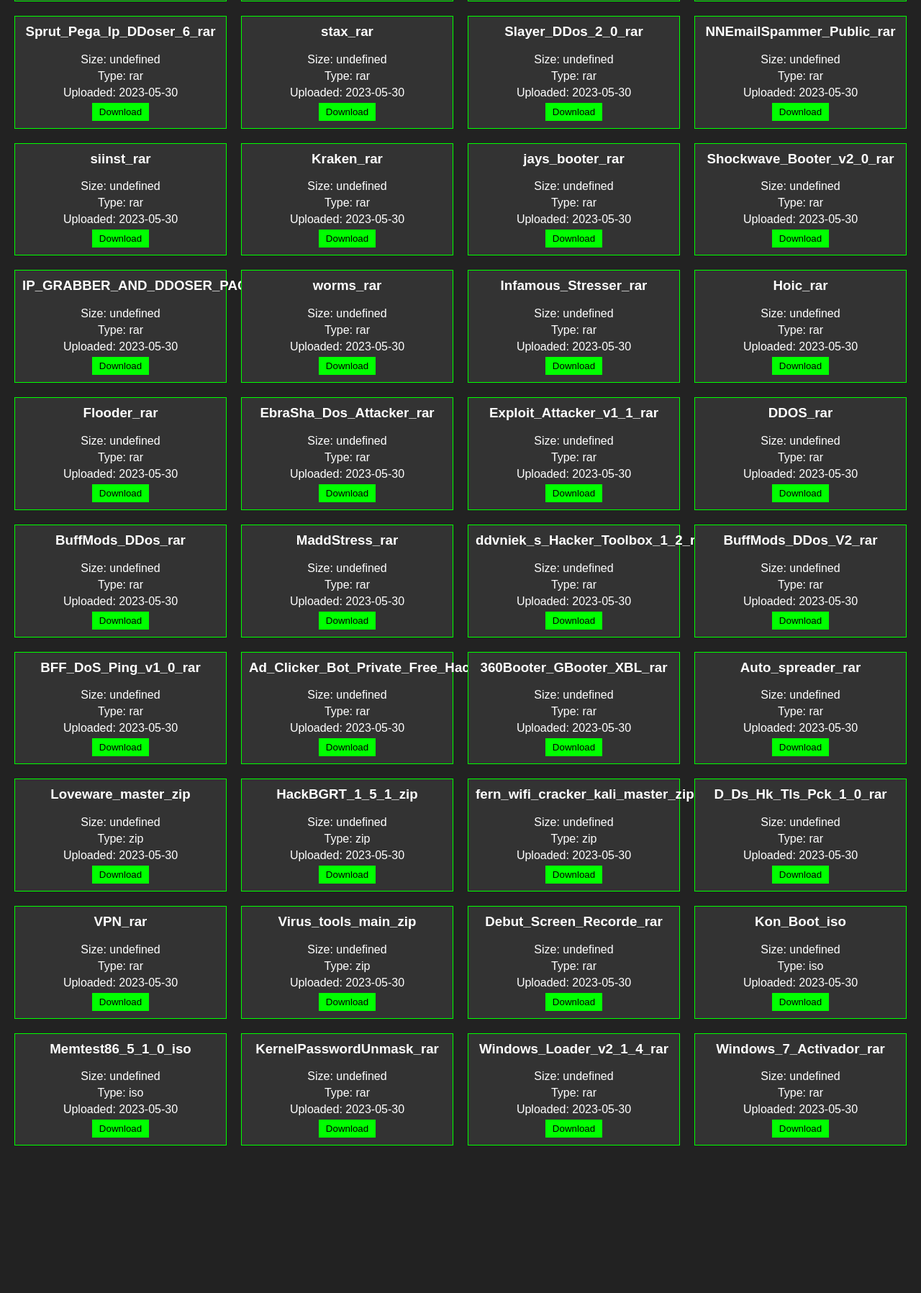
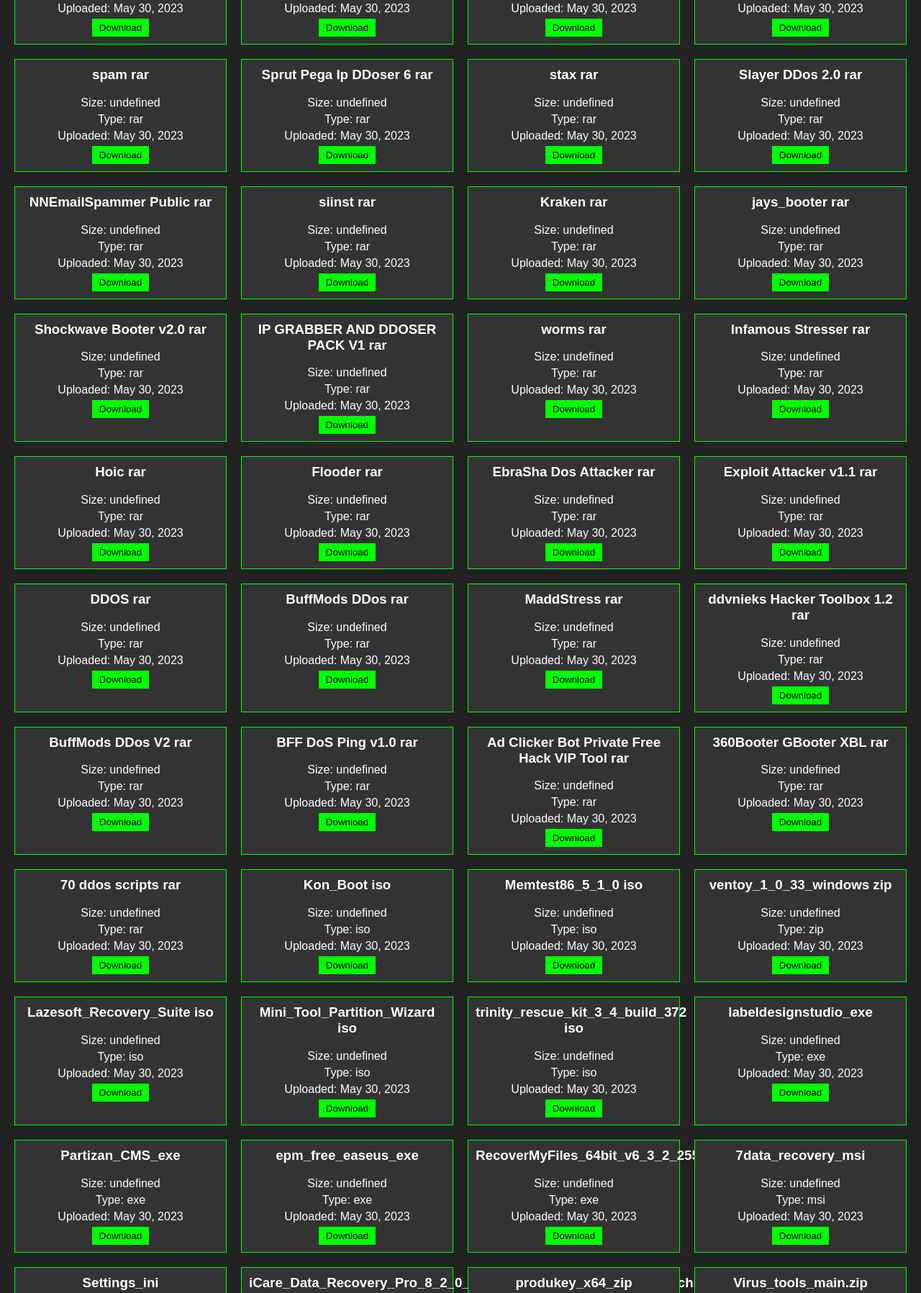
Before and after one commit to PvtSpace/Mainspace, a plain HTML site: page index2.html in a window 1280 px wide. Shown: the part 882-2679 px from the top of the page at 72% size. Before the commit the page ends 2514 px from the top, so only its background shows below. Drawn offline with Linux system fonts and the light colour scheme.

Commit message:
Add files via upload

```diff
--- a/index2.html
+++ b/index2.html
@@ -19,6 +19,12 @@
      h4 {
       color: rgb(255, 0, 0);
       text-align: center;
+
+    }
+    h5 {
+      color: rgb(221, 255, 0);
+      text-align: right;
+
     }
 
     .file-details {
@@ -73,328 +79,370 @@
 <body>
   <h1>Data Base area 1</h1>
   <h4>Be carefully ! These files can be harmfull !</h4>
+  <h5>There are 47 files ready to download</h5>
 
   <input type="search" id="searchInput" placeholder="Search by file name" oninput="searchFiles()">
 
   <div class="file-details" id="fileList"></div>
   <script>
     const files = [
-      {
-        name: 'Internet_Download_Manager_6_41_Build_zip',
-type: 'zip',
-uploadedDate: '2023-05-30',
-filePath: 'https://anonfiles.com/e9Tdr8ucz6/Internet_Download_Manager_6_41_Build_zip'
+
+{
+name: 'EfficientReminder Setup exe',
+type: 'exe',
+uploadedDate: 'May 30, 2023',
+filePath: 'https://anonfiles.com/Feq2s4u2z2/EfficientReminder_Setup_exe'
 },
 {
-name: 'LOIC_1_0_8_binary_zip',
+name: 'Internet Download Manager 6.41 Build zip',
 type: 'zip',
-uploadedDate: '2023-05-30',
+uploadedDate: 'May 30, 2023',
+filePath:'https://anonfiles.com/e9Tdr8ucz6/Internet_Download_Manager_6_41_Build_zip'
+},
+{
+name: 'LOIC 1.0.8 binary zip',
+type: 'zip',
+uploadedDate: 'May 30, 2023',
 filePath: 'https://anonfiles.com/odVcr3uaz3/LOIC_1_0_8_binary_zip'
 },
 {
-name: 'DevModding_DDos_v3_zip',
+name: 'DevModding DDos v3 zip',
 type: 'zip',
-uploadedDate: '2023-05-30',
+uploadedDate: 'May 30, 2023',
 filePath: 'https://anonfiles.com/B1Zer2u9z9/DevModding_DDos_v3_zip'
 },
 {
-name: 'Destroy_DoS_zip',
+name: 'Destroy DoS zip',
 type: 'zip',
-uploadedDate: '2023-05-30',
+uploadedDate: 'May 30, 2023',
 filePath: 'https://anonfiles.com/C7Zcr3u0zf/Destroy_DoS_zip'
 },
 {
-name: 'DDOSER_APRIL_PATCH_zip',
+name: 'DDOSER APRIL PATCH zip',
 type: 'zip',
-uploadedDate: '2023-05-30',
+uploadedDate: 'May 30, 2023',
 filePath: 'https://anonfiles.com/DeZdr7uaz8/DDOSER_APRIL_PATCH_zip'
 },
 {
-name: 'works_rar',
+name: 'works rar',
 type: 'rar',
-uploadedDate: '2023-05-30',
+uploadedDate: 'May 30, 2023',
 filePath: 'https://anonfiles.com/EaZ6rdu6z0/works_rar'
 },
 {
-name: 'Pro_Dos_zip',
+name: 'Pro Dos zip',
 type: 'zip',
-uploadedDate: '2023-05-30',
+uploadedDate: 'May 30, 2023',
 filePath: 'https://anonfiles.com/H7Zardu3z9/Pro_Dos_zip'
 },
 {
-name: 'VIRUS001_TB_master_batch_zip',
+name: 'VIRUS001 TB master batch zip',
 type: 'zip',
-uploadedDate: '2023-05-30',
+uploadedDate: 'May 30, 2023',
 filePath: 'https://anonfiles.com/I3Z6r8u0zc/VIRUS001_TB_master_batch_zip'
 },
 {
-name: 'Virus_Maker_rar',
+name: 'Virus Maker rar',
 type: 'rar',
-uploadedDate: '2023-05-30',
+uploadedDate: 'May 30, 2023',
 filePath: 'https://anonfiles.com/LfZ1rbu1zc/Virus_Maker_rar'
 },
 {
-name: 'UDP_Flooder_By_FKN_rar',
+name: 'UDP Flooder By FKN rar',
 type: 'rar',
-uploadedDate: '2023-05-30',
+uploadedDate: 'May 30, 2023',
 filePath: 'https://anonfiles.com/MfZ3r0u5zc/UDP_Flooder_By_FKN_rar'
 },
 {
-name: 'TeV_DoS_rar',
+name: 'TeV DoS rar',
 type: 'rar',
-uploadedDate: '2023-05-30',
+uploadedDate: 'May 30, 2023',
 filePath: 'https://anonfiles.com/O0Z5rfufz4/TeV_DoS_rar'
 },
 {
-name: 'Super_virus_rar',
+name: 'Super virus rar',
 type: 'rar',
-uploadedDate: '2023-05-30',
+uploadedDate: 'May 30, 2023',
 filePath: 'https://anonfiles.com/RdZar4ucz6/Super_virus_rar'
 },
 {
-name: 'Tsunami_rar',
+name: 'Tsunami rar',
 type: 'rar',
-uploadedDate: '2023-05-30',
+uploadedDate: 'May 30, 2023',
 filePath: 'https://anonfiles.com/S0Z5rcu9z7/Tsunami_rar'
 },
 {
-name: 'ddoser_zip',
+name: 'ddoser zip',
 type: 'zip',
-uploadedDate: '2023-05-30',
+uploadedDate: 'May 30, 2023',
 filePath: 'https://anonfiles.com/T3Z6r8u9z2/ddoser_zip'
 },
 {
-name: 'stllssvr_rar',
+name: 'stllssvr rar',
 type: 'rar',
-uploadedDate: '2023-05-30',
+uploadedDate: 'May 30, 2023',
 filePath: 'https://anonfiles.com/UbZ4r9udzf/stllssvr_rar'
 },
 {
-name: 'spam_rar',
+name: 'spam rar',
 type: 'rar',
-uploadedDate: '2023-05-30',
+uploadedDate: 'May 30, 2023',
 filePath: 'https://anonfiles.com/V3Z2r6u3z9/spam_rar'
 },
 {
-name: 'Sprut_Pega_Ip_DDoser_6_rar',
+name: 'Sprut Pega Ip DDoser 6 rar',
 type: 'rar',
-uploadedDate: '2023-05-30',
+uploadedDate: 'May 30, 2023',
 filePath: 'https://anonfiles.com/WaZbr2ufz4/Sprut_Pega_Ip_DDoser_6_rar'
 },
 {
-name: 'stax_rar',
+name: 'stax rar',
 type: 'rar',
-uploadedDate: '2023-05-30',
+uploadedDate: 'May 30, 2023',
 filePath: 'https://anonfiles.com/Y6Zar7u2z8/stax_rar'
 },
 {
-name: 'Slayer_DDos_2_0_rar',
+name: 'Slayer DDos 2.0 rar',
 type: 'rar',
-uploadedDate: '2023-05-30',
+uploadedDate: 'May 30, 2023',
 filePath: 'https://anonfiles.com/a6a4s8uez3/Slayer_DDos_2_0_rar'
 },
 {
-name: 'NNEmailSpammer_Public_rar',
+name: 'NNEmailSpammer Public rar',
 type: 'rar',
-uploadedDate: '2023-05-30',
+uploadedDate: 'May 30, 2023',
 filePath: 'https://anonfiles.com/b4adsdubz8/NNEmailSpammer_Public_rar'
 },
 {
-name: 'siinst_rar',
+name: 'siinst rar',
 type: 'rar',
-uploadedDate: '2023-05-30',
+uploadedDate: 'May 30, 2023',
 filePath: 'https://anonfiles.com/c3a2s4u7z2/siinst_rar'
 },
 {
-name: 'Kraken_rar',
+name: 'Kraken rar',
 type: 'rar',
-uploadedDate: '2023-05-30',
+uploadedDate: 'May 30, 2023',
 filePath: 'https://anonfiles.com/d1aesbuczb/Kraken_rar'
 },
 {
-name: 'jays_booter_rar',
+name: 'jays_booter rar',
 type: 'rar',
-uploadedDate: '2023-05-30',
+uploadedDate: 'May 30, 2023',
 filePath: 'https://anonfiles.com/eea9s8u3zd/jays_booter_rar'
 },
 {
-name: 'Shockwave_Booter_v2_0_rar',
+name: 'Shockwave Booter v2.0 rar',
 type: 'rar',
-uploadedDate: '2023-05-30',
+uploadedDate: 'May 30, 2023',
 filePath: 'https://anonfiles.com/g9a7s4uaz4/Shockwave_Booter_v2_0_rar'
 },
 {
-name: 'IP_GRABBER_AND_DDOSER_PACK_V1_rar',
+name: 'IP GRABBER AND DDOSER PACK V1 rar',
 type: 'rar',
-uploadedDate: '2023-05-30',
+uploadedDate: 'May 30, 2023',
 filePath: 'https://anonfiles.com/h2a0s5ubz9/IP_GRABBER_AND_DDOSER_PACK_V1_rar'
 },
 {
-name: 'worms_rar',
+name: 'worms rar',
 type: 'rar',
-uploadedDate: '2023-05-30',
+uploadedDate: 'May 30, 2023',
 filePath: 'https://anonfiles.com/i7a5s1u6z3/worms_rar'
 },
 {
-name: 'Infamous_Stresser_rar',
+name: 'Infamous Stresser rar',
 type: 'rar',
-uploadedDate: '2023-05-30',
+uploadedDate: 'May 30, 2023',
 filePath: 'https://anonfiles.com/k6acs5ubz8/Infamous_Stresser_rar'
 },
 {
-name: 'Hoic_rar',
+name: 'Hoic rar',
 type: 'rar',
-uploadedDate: '2023-05-30',
+uploadedDate: 'May 30, 2023',
 filePath: 'https://anonfiles.com/m7afs0ufza/Hoic_rar'
 },
 {
-name: 'Flooder_rar',
+name: 'Flooder rar',
 type: 'rar',
-uploadedDate: '2023-05-30',
+uploadedDate: 'May 30, 2023',
 filePath: 'https://anonfiles.com/nba5s0uez7/Flooder_rar'
 },
 {
-name: 'EbraSha_Dos_Attacker_rar',
+name: 'EbraSha Dos Attacker rar',
 type: 'rar',
-uploadedDate: '2023-05-30',
+uploadedDate: 'May 30, 2023',
 filePath: 'https://anonfiles.com/ocaas8u7z3/EbraSha_Dos_Attacker_rar'
 },
 {
-name: 'Exploit_Attacker_v1_1_rar',
+name: 'Exploit Attacker v1.1 rar',
 type: 'rar',
-uploadedDate: '2023-05-30',
+uploadedDate: 'May 30, 2023',
 filePath: 'https://anonfiles.com/p7aes4u3zd/Exploit_Attacker_v1_1_rar'
 },
 {
-name: 'DDOS_rar',
+name: 'DDOS rar',
 type: 'rar',
-uploadedDate: '2023-05-30',
+uploadedDate: 'May 30, 2023',
 filePath: 'https://anonfiles.com/qeafs7u7za/DDOS_rar'
 },
 {
-name: 'BuffMods_DDos_rar',
+name: 'BuffMods DDos rar',
 type: 'rar',
-uploadedDate: '2023-05-30',
+uploadedDate: 'May 30, 2023',
 filePath: 'https://anonfiles.com/tba9s0uaz4/BuffMods_DDos_rar'
 },
 {
-name: 'MaddStress_rar',
+name: 'MaddStress rar',
 type: 'rar',
-uploadedDate: '2023-05-30',
+uploadedDate: 'May 30, 2023',
 filePath: 'https://anonfiles.com/ueaas3u4z3/MaddStress_rar'
 },
 {
-name: 'ddvniek_s_Hacker_Toolbox_1_2_rar',
+name: 'ddvnieks Hacker Toolbox 1.2 rar',
 type: 'rar',
-uploadedDate: '2023-05-30',
+uploadedDate: 'May 30, 2023',
 filePath: 'https://anonfiles.com/v3a9s0udzd/ddvniek_s_Hacker_Toolbox_1_2_rar'
 },
 {
-name: 'BuffMods_DDos_V2_rar',
+name: 'BuffMods DDos V2 rar',
 type: 'rar',
-uploadedDate: '2023-05-30',
+uploadedDate: 'May 30, 2023',
 filePath: 'https://anonfiles.com/w6adscufz7/BuffMods_DDos_V2_rar'
 },
 {
-name: 'BFF_DoS_Ping_v1_0_rar',
+name: 'BFF DoS Ping v1.0 rar',
 type: 'rar',
-uploadedDate: '2023-05-30',
+uploadedDate: 'May 30, 2023',
 filePath: 'https://anonfiles.com/x2acs0u1zf/BFF_DoS_Ping_v1_0_rar'
 },
 {
-name: 'Ad_Clicker_Bot_Private_Free_Hack_VIP_Tool_rar',
+name: 'Ad Clicker Bot Private Free Hack VIP Tool rar',
 type: 'rar',
-uploadedDate: '2023-05-30',
+uploadedDate: 'May 30, 2023',
 filePath: 'https://anonfiles.com/yca5scu2z2/Ad_Clicker_Bot_Private_Free_Hack_VIP_Tool_rar'
 },
 {
-name: '360Booter_GBooter_XBL_rar',
+name: '360Booter GBooter XBL rar',
 type: 'rar',
-uploadedDate: '2023-05-30',
+uploadedDate: 'May 30, 2023',
 filePath: 'https://anonfiles.com/zba5sbu2ze/360Booter_GBooter_XBL_rar'
 },
 {
-name: 'Auto_spreader_rar',
+name: '70 ddos scripts rar',
 type: 'rar',
-uploadedDate: '2023-05-30',
-filePath: 'https://anonfiles.com/4fa3s5u7zd/Auto_spreader_rar'
+uploadedDate: 'May 30, 2023',
+filePath: 'https://anonfiles.com/A7a6s7u8z5/70_ddos_scripts_rar'
 },
 {
-name: 'Loveware_master_zip',
-type: 'zip',
-uploadedDate: '2023-05-30',
-filePath: 'https://anonfiles.com/74a7s5u6z4/Loveware_master_zip'
+name: 'Kon_Boot iso',
+type: 'iso',
+uploadedDate: 'May 30, 2023',
+filePath: 'https://anonfiles.com/W3basbu5zd/Kon_Boot_iso'
 },
 {
-name: 'HackBGRT_1_5_1_zip',
-type: 'zip',
-uploadedDate: '2023-05-30',
-filePath: 'https://anonfiles.com/98a1s5u7z3/HackBGRT_1_5_1_zip'
+name: 'Memtest86_5_1_0 iso',
+type: 'iso',
+uploadedDate: 'May 30, 2023',
+filePath: 'https://anonfiles.com/f4c8sfuaz0/Memtest86_5_1_0_iso'
 },
 {
-name: 'fern_wifi_cracker_kali_master_zip',
+name: 'ventoy_1_0_33_windows zip',
 type: 'zip',
-uploadedDate: '2023-05-30',
-filePath: 'https://anonfiles.com/E2a0saufzd/fern_wifi_cracker_kali_master_zip'
+uploadedDate: 'May 30, 2023',
+filePath: 'https://anonfiles.com/Qen8sauez9/ventoy_1_0_33_windows_zip'
 },
 {
-name: 'D_Ds_Hk_Tls_Pck_1_0_rar',
-type: 'rar',
-uploadedDate: '2023-05-30',
-filePath: 'https://anonfiles.com/Gea8scuaze/D_Ds_Hk_Tls_Pck_1_0_rar'
+name: 'Lazesoft_Recovery_Suite iso',
+type: 'iso',
+uploadedDate: 'May 30, 2023',
+filePath: 'https://anonfiles.com/aaq0s4u6zb/Lazesoft_Recovery_Suite_iso'
 },
 {
-name: 'VPN_rar',
-type: 'rar',
-uploadedDate: '2023-05-30',
-filePath: 'https://anonfiles.com/cbb0s8u6zd/VPN_rar'
+name: 'Mini_Tool_Partition_Wizard iso',
+type: 'iso',
+uploadedDate: 'May 30, 2023',
+filePath: 'https://anonfiles.com/48d2s6u3z8/Mini_Tool_Partition_Wizard_iso'
 },
 {
-name: 'Virus_tools_main_zip',
+name: 'trinity_rescue_kit_3_4_build_372 iso',
+type: 'iso',
+uploadedDate: 'May 30, 2023',
+filePath: 'https://anonfiles.com/q5r9s3u5z2/trinity_rescue_kit_3_4_build_372_iso'
+},
+
+{
+name: 'labeldesignstudio_exe',
+type: 'exe',
+uploadedDate: 'May 30, 2023',
+filePath: 'https://anonfiles.com/T4i5sauez7/labeldesignstudio_exe'
+},
+{
+name: 'Partizan_CMS_exe',
+type: 'exe',
+uploadedDate: 'May 30, 2023',
+filePath: 'https://anonfiles.com/F8mcs5u8z0/Partizan_CMS_exe'
+},
+{
+name: 'epm_free_easeus_exe',
+type: 'exe',
+uploadedDate: 'May 30, 2023',
+filePath: 'https://anonfiles.com/M2m6sfuczb/epm_free_easeus_exe'
+},
+{
+name: 'RecoverMyFiles_64bit_v6_3_2_2552_exe',
+type: 'exe',
+uploadedDate: 'May 30, 2023',
+filePath: 'https://anonfiles.com/h9n6scu9zf/RecoverMyFiles_64bit_v6_3_2_2552_exe'
+},
+{
+name: '7data_recovery_msi',
+type: 'msi',
+uploadedDate: 'May 30, 2023',
+filePath: 'https://anonfiles.com/K5qfseu0z8/7data_recovery_msi'
+},
+{
+name: 'Settings_ini',
+type: 'ini',
+uploadedDate: 'May 30, 2023',
+filePath: 'https://anonfiles.com/X0c5sducz3/Settings_ini'
+},
+{
+name: 'iCare_Data_Recovery_Pro_8_2_0_4_Portable_keygen_Crackingpatching_zip',
 type: 'zip',
-uploadedDate: '2023-05-30',
+uploadedDate: 'May 30, 2023',
+filePath: 'https://anonfiles.com/Cfefsbu9za/iCare_Data_Recovery_Pro_8_2_0_4_Portable_keygen_Crackingpatching_zip'
+},
+{
+name: 'produkey_x64_zip',
+type: 'zip',
+uploadedDate: 'May 30, 2023',
+filePath: 'https://anonfiles.com/G3e1s8u9z4/produkey_x64_zip'
+},
+
+{
+name: 'Virus_tools_main.zip',
+type: 'zip',
+uploadedDate: 'May 30, 2023',
 filePath: 'https://anonfiles.com/xebes6u3z1/Virus_tools_main_zip'
 },
 {
-name: 'Debut_Screen_Recorde_rar',
+name: 'Debut_Screen_Recorder.rar',
 type: 'rar',
-uploadedDate: '2023-05-30',
+uploadedDate: 'May 30, 2023',
 filePath: 'https://anonfiles.com/37bcseu4z8/Debut_Screen_Recorde_rar'
 },
 {
-name: 'Kon_Boot_iso',
-type: 'iso',
-uploadedDate: '2023-05-30',
-filePath: 'https://anonfiles.com/W3basbu5zd/Kon_Boot_iso'
-},
-{
-name: 'Memtest86_5_1_0_iso',
-type: 'iso',
-uploadedDate: '2023-05-30',
-filePath: 'https://anonfiles.com/f4c8sfuaz0/Memtest86_5_1_0_iso'
-},
-{
-name: 'KernelPasswordUnmask_rar',
+name: 'Windows_Loader_v2_1_4.rar',
 type: 'rar',
-uploadedDate: '2023-05-30',
-filePath: 'https://anonfiles.com/pdc5s3uazc/KernelPasswordUnmask_rar'
-},
-{
-name: 'Windows_Loader_v2_1_4_rar',
-type: 'rar',
-uploadedDate: '2023-05-30',
+uploadedDate: 'May 30, 2023',
 filePath: 'https://anonfiles.com/yecfs5ufz4/Windows_Loader_v2_1_4_rar'
 },
 {
-name: 'Windows_7_Activador_rar',
+name: 'Windows_7_Activador.rar',
 type: 'rar',
-uploadedDate: '2023-05-30',
+uploadedDate: 'May 30, 2023',
 filePath: 'https://anonfiles.com/38cesbudz8/Windows_7_Activador_rar'
-},
-
-
-
-
+}
 
 
 
@@ -456,8 +504,8 @@
       renderFiles(filteredFiles);
     }
 
-   function downloadFile(filePath) {
-  window.open(filePath);
+    function downloadFile(filePath) {
+  window.open(filePath);;
     }
 
     // Render the files initially
```
